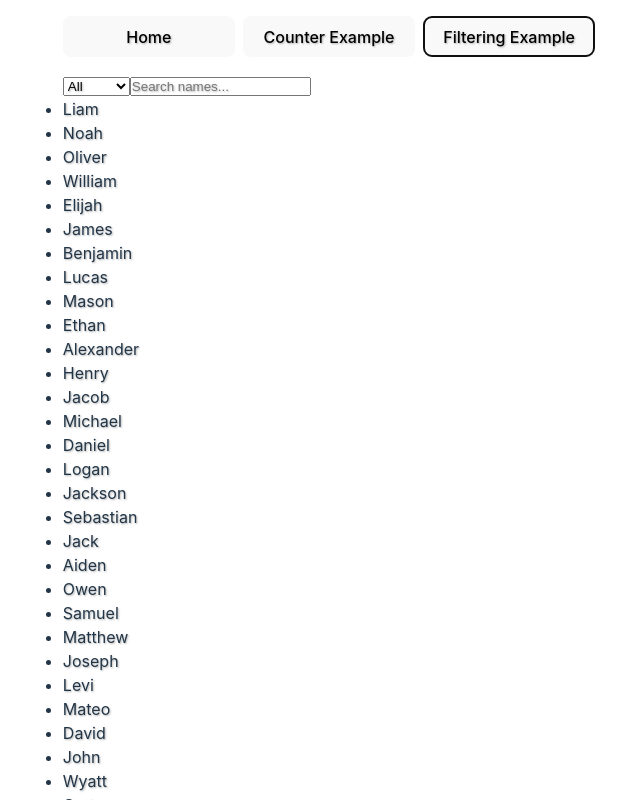
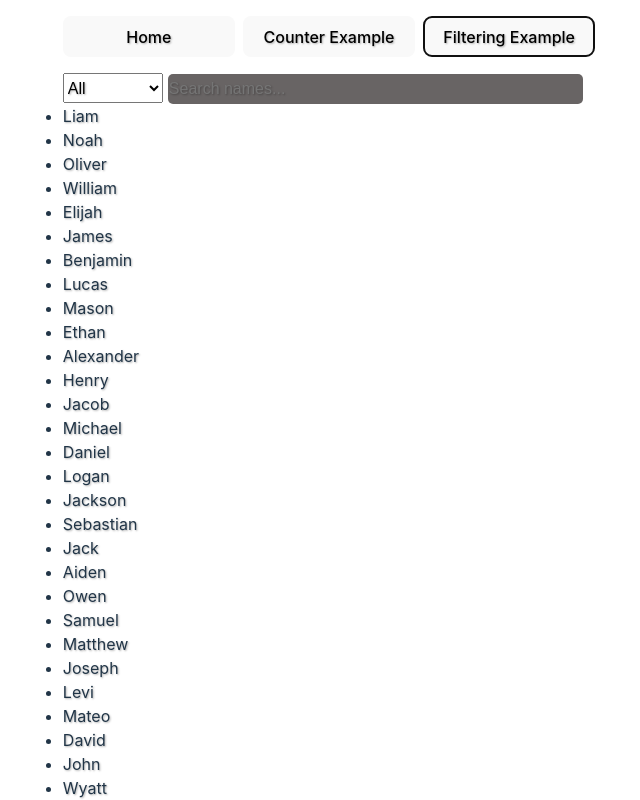
Before and after one commit to EmirB08/vite-react-project-2, a React (Vite) app: page / in a window 1280 px wide. Both pictures are taken after a click on the button "Filtering Example". Shown: the top 800 px of the page, without its empty margins (311-951 px from the left). Built offline with nearby package versions, Linux system fonts and the light colour scheme.

Commit message:
Update index.css

```diff
--- a/src/index.css
+++ b/src/index.css
@@ -91,3 +91,19 @@ button:focus-visible {
   width: 100%;
   gap: 0.5em;
 }
+
+.dropdown-menu {
+  height: 30px;
+  width: 100px;
+  font-size: 16px;
+}
+
+.search-input {
+  border-radius: 5px;
+  border: 0.5px solid transparent;
+  background-color: #686464;
+  margin-left: 5px;
+  height: 30px;
+  width: 78%;
+  font-size: 16px;
+}
```
